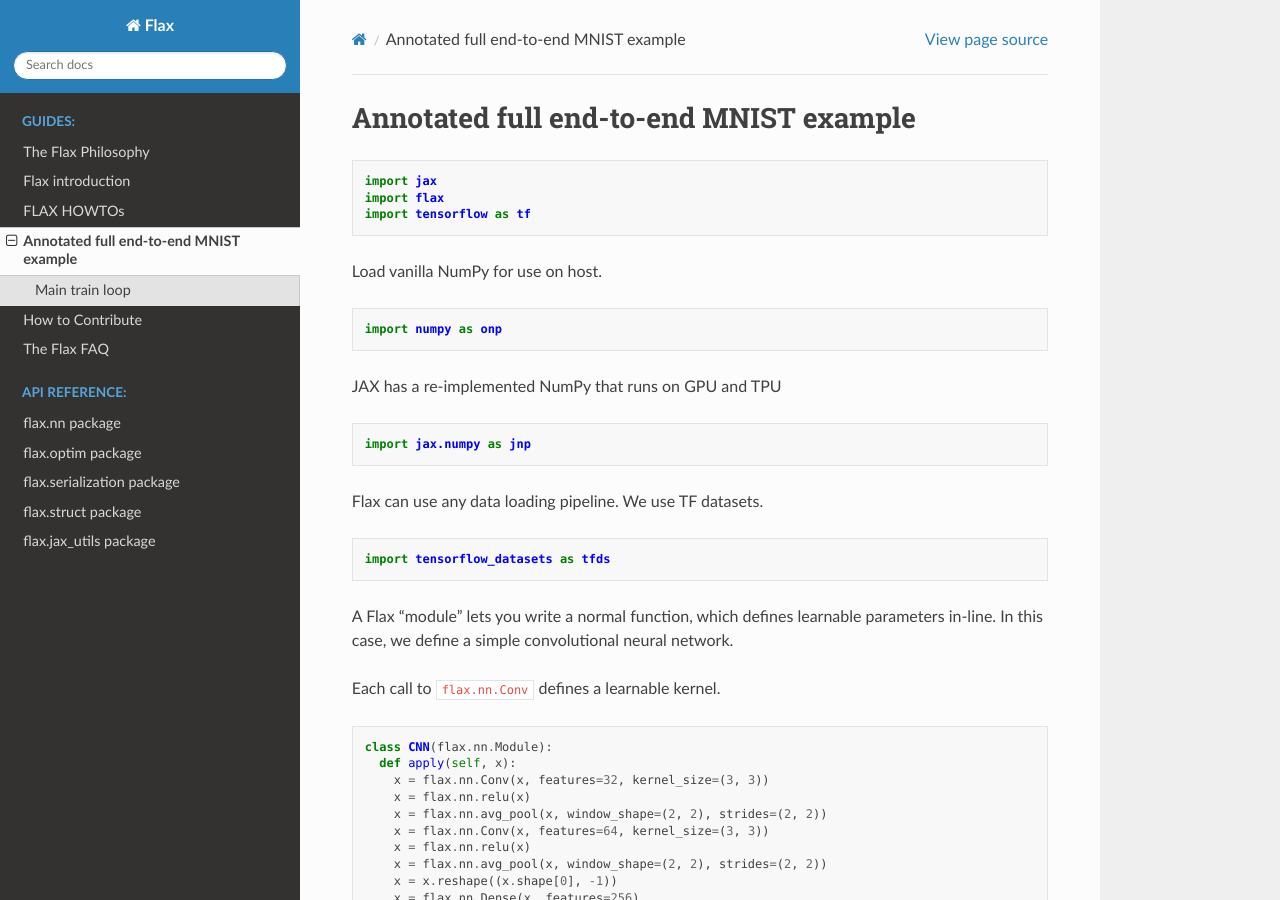
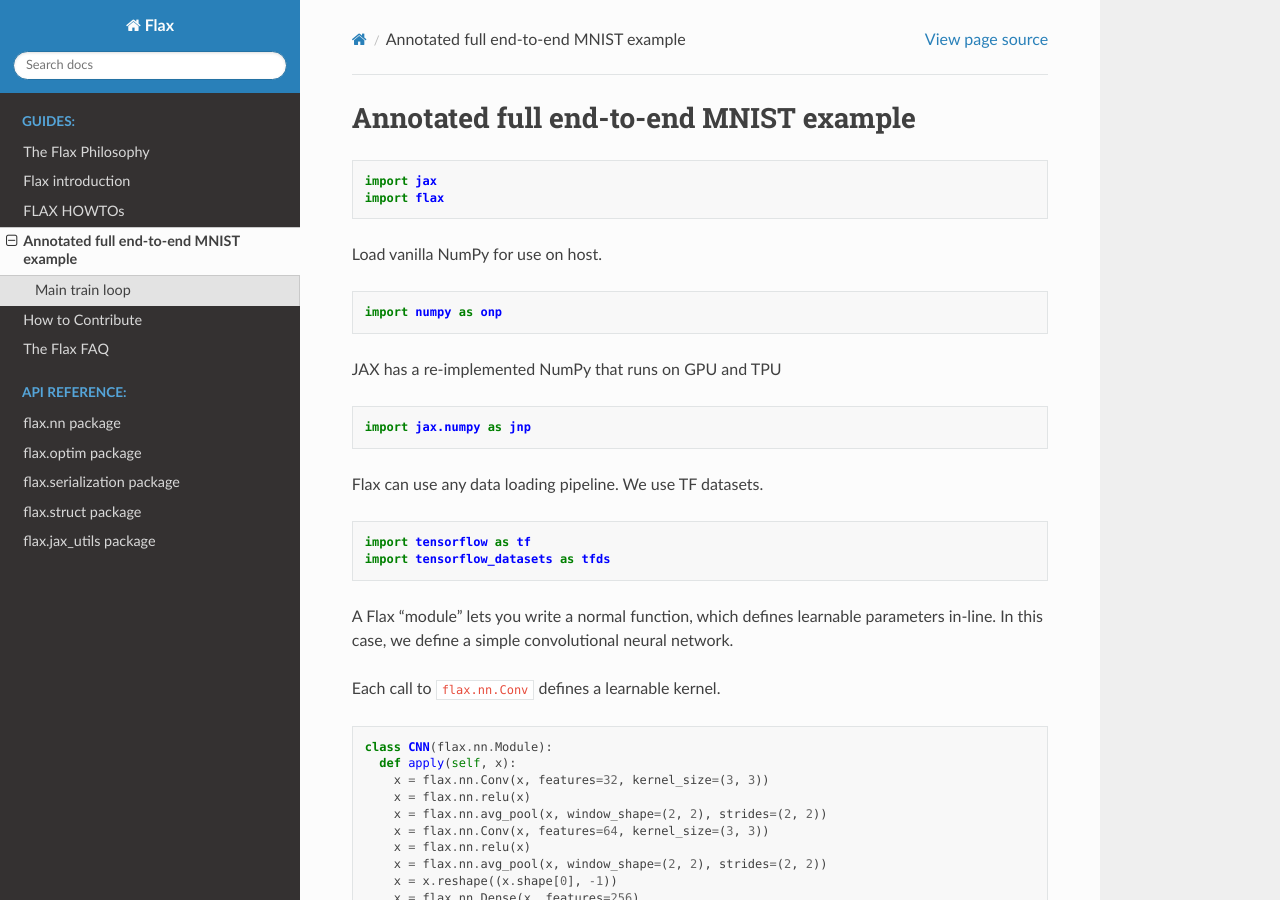
Before and after one commit to bortkomencw/flax, a Sphinx documentation site: the page built from docs/annotated_mnist.md, in a window 1280 px wide and 900 px high. Built offline with Sphinx 7.4.7 and the Read the Docs theme 2.0.0, drawn with Linux system fonts in a browser that asks for light colours; some of the changed lines change nothing that is shown.

Commit message:
Clarify that tf is only used for data preprocessing

````diff
--- a/docs/annotated_mnist.md
+++ b/docs/annotated_mnist.md
@@ -3,7 +3,6 @@
 ```py
 import jax
 import flax
-import tensorflow as tf
 ```
 
 Load vanilla NumPy for use on host.
@@ -21,6 +20,7 @@ import jax.numpy as jnp
 Flax can use any data loading pipeline. We use TF datasets.
 
 ```py
+import tensorflow as tf
 import tensorflow_datasets as tfds
 ```
 
@@ -103,8 +103,8 @@ Load, convert dtypes, and shuffle MNIST.
 
 ```py
   train_ds = tfds.load('mnist', split=tfds.Split.TRAIN)
-  train_ds = train_ds.map(lambda x: {'image':tf.cast(x['image'], tf.float32),
-                                     'label':tf.cast(x['label'], tf.int32)})
+  train_ds = train_ds.map(lambda x: {'image': tf.cast(x['image'], tf.float32),
+                                     'label': tf.cast(x['label'], tf.int32)})
   train_ds = train_ds.cache().shuffle(1000).batch(128)
   test_ds = tfds.as_numpy(tfds.load(
       'mnist', split=tfds.Split.TEST, batch_size=-1))
````
